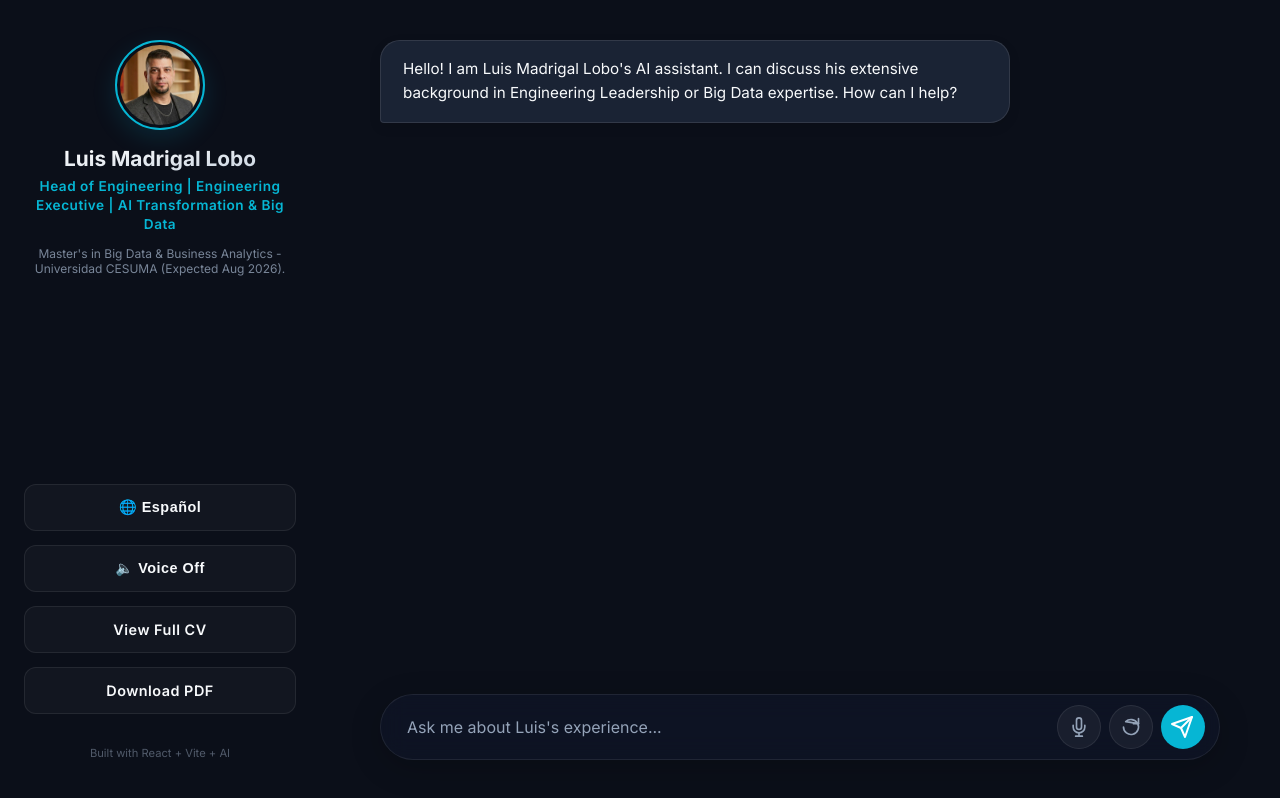
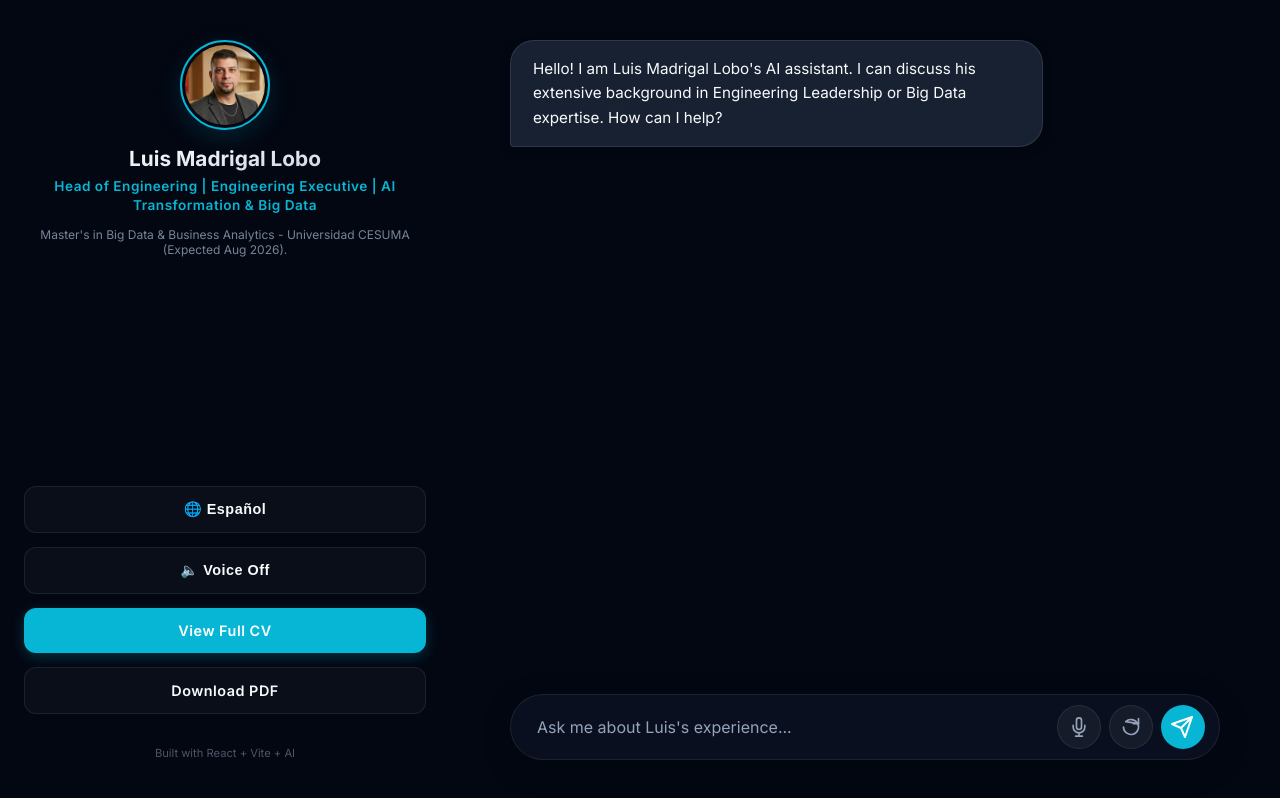
Before and after one commit to luimadrigal/ai-portfolio-cv, a React (Vite) app: page / in a window 1280 px wide. Built offline with nearby package versions, Linux system fonts and the light colour scheme; no server answers.

Commit message:
feat: UI Improve

```diff
--- a/src/components/ChatInterface.css
+++ b/src/components/ChatInterface.css
@@ -7,11 +7,12 @@
 }
 
 .chat-sidebar {
-    width: 320px;
+    flex: 0 0 40%;
+    max-width: 450px;
+    min-width: 320px;
     display: flex;
     flex-direction: column;
     padding: 40px 24px;
-    flex-shrink: 0;
     z-index: 10;
 }
 
@@ -39,6 +40,15 @@
 
 .profile-avatar:hover {
     transform: scale(1.05);
+}
+
+.profile-avatar.thinking {
+    animation: glowPulse 1.5s infinite alternate;
+}
+
+@keyframes glowPulse {
+    0% { box-shadow: 0 0 10px rgba(6, 182, 212, 0.4); border-color: rgba(6, 182, 212, 0.5); }
+    100% { box-shadow: 0 0 30px rgba(6, 182, 212, 1); border-color: rgba(6, 182, 212, 1); transform: scale(1.05); }
 }
 
 .profile-section h1 {
@@ -198,14 +208,14 @@
 .user .message-bubble {
     background: var(--bubble-user);
     color: var(--bubble-user-text);
-    border-bottom-right-radius: 4px;
+    border-radius: 24px 24px 4px 24px;
 }
 
 .assistant .message-bubble {
     background: var(--bubble-ai);
     color: var(--text-primary);
     border: 1px solid var(--bubble-ai-border);
-    border-bottom-left-radius: 4px;
+    border-radius: 24px 24px 24px 4px;
 }
 
 /* Typing indicator */
--- a/src/components/ChatInterface.jsx
+++ b/src/components/ChatInterface.jsx
@@ -194,7 +194,7 @@ const ChatInterface = ({ data, pdfPath, lang = 'en', setLang }) => {
         <div className="chat-layout">
             <aside className="chat-sidebar glass">
                 <div className="profile-section">
-                    <img src={profileImg} alt={data?.personal_info?.name || "Luis"} className="profile-avatar" />
+                    <img src={profileImg} alt={data?.personal_info?.name || "Luis"} className={`profile-avatar ${isLoading ? 'thinking' : ''}`} />
                     <h1>{data?.personal_info?.name || "Luis Madrigal Lobo"}</h1>
                     <h2 className="profile-role">{data?.personal_info?.title || "Engineering Director | AI & Big Data"}</h2>
                     {data?.education_certs?.[0] && (
@@ -212,7 +212,7 @@ const ChatInterface = ({ data, pdfPath, lang = 'en', setLang }) => {
                     >
                         {isVoiceEnabled ? strings.voiceOn : strings.voiceOff}
                     </button>
-                    <a href={pdfPath} target="_blank" rel="noopener noreferrer" className="btn btn-outline">
+                    <a href={pdfPath} target="_blank" rel="noopener noreferrer" className="btn btn-primary">
                         {strings.viewCV}
                     </a>
                     <a href={pdfPath} download="CV_Luis_Madrigal_Lobo.pdf" className="btn btn-outline">
--- a/src/index.css
+++ b/src/index.css
@@ -1,9 +1,10 @@
 @import url('https://fonts.googleapis.com/css2?family=Inter:wght@300;400;500;600;700&display=swap');
 
 :root {
-  --bg: #0b0f19;
+  --bg: #030712;
+  --body-bg: linear-gradient(135deg, #0f172a 0%, #020617 100%);
   --sidebar-bg: rgba(15, 23, 42, 0.7);
-  --chat-bg: #0b0f19;
+  --chat-bg: transparent;
   --text-primary: #f8fafc;
   --text-secondary: #94a3b8;
   --accent-cyan: #06b6d4;
@@ -26,7 +27,7 @@ body, html, #root {
   height: 100dvh;
   font-family: var(--font-family);
   color: var(--text-primary);
-  background-color: var(--bg);
+  background: var(--body-bg);
   overflow: hidden;
   -webkit-font-smoothing: antialiased;
   -moz-osx-font-smoothing: grayscale;
```
